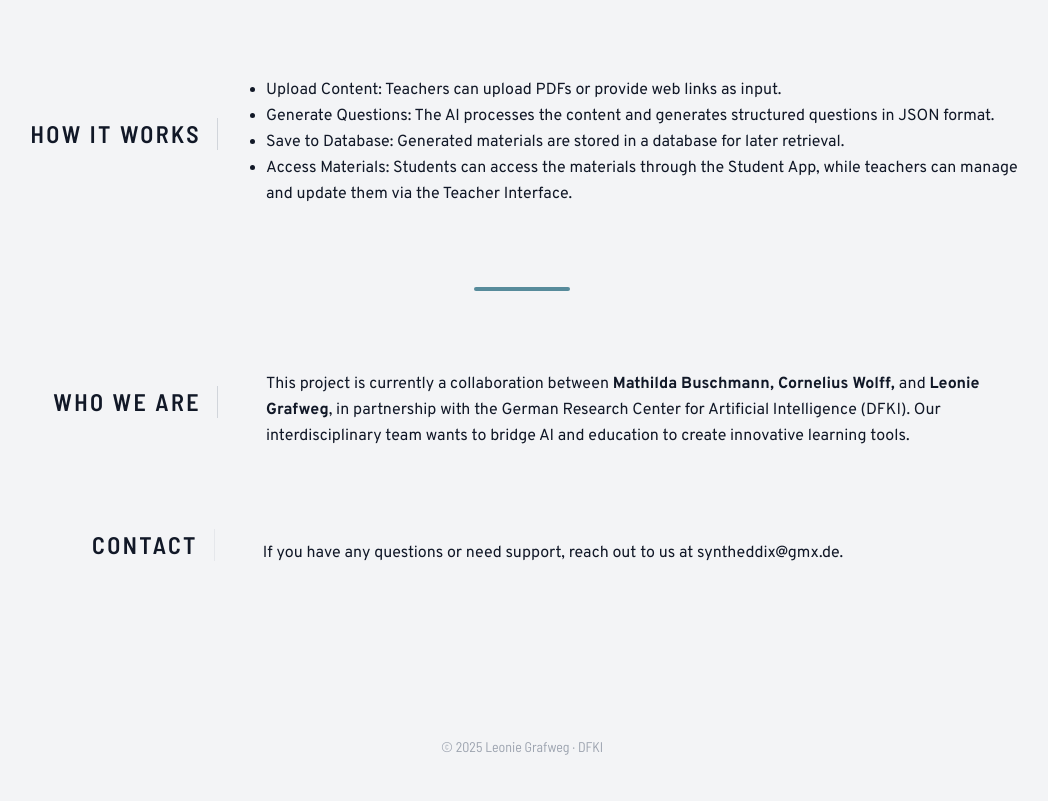
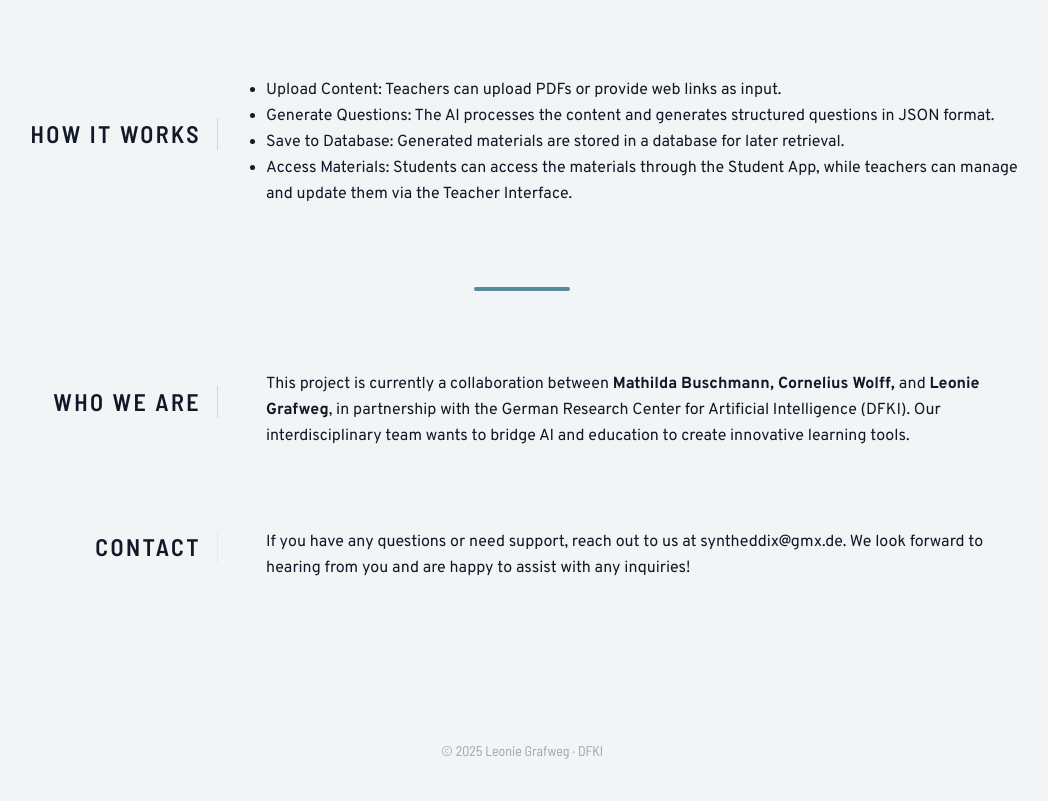
Before and after one commit to LLM-Teaching/llm-teaching.github.io, a plain HTML site: page index.html in a window 1280 px wide. Shown: the part 999-1800 px from the top of the page, without its empty margins (118-1166 px from the left). Drawn offline with nearby package versions, Linux system fonts and the light colour scheme.

Commit message:
Fix border

```diff
--- a/index.html
+++ b/index.html
@@ -105,9 +105,10 @@
 
     <section id="team" class="mb-20">
       <div class="flex flex-col md:flex-row items-start md:items-center gap-12 max-w-5xl mx-auto">
-        <h3 class="text-2xl font-heading font-semibold mb-4 uppercase tracking-widest text-right w-1/5 border-r border-gray-30 pr-4">Contact</h3>
+        <h3 class="text-2xl font-heading font-semibold mb-4 uppercase tracking-widest text-right w-1/4 border-r border-gray-30 pr-4">Contact</h3>
         <p class="text-base leading-relaxed max-w-3xl">
           If you have any questions or need support, reach out to us at syntheddix@gmx.de.
+          We look forward to hearing from you and are happy to assist with any inquiries!
         </p>
       </div>
     </section>
```
